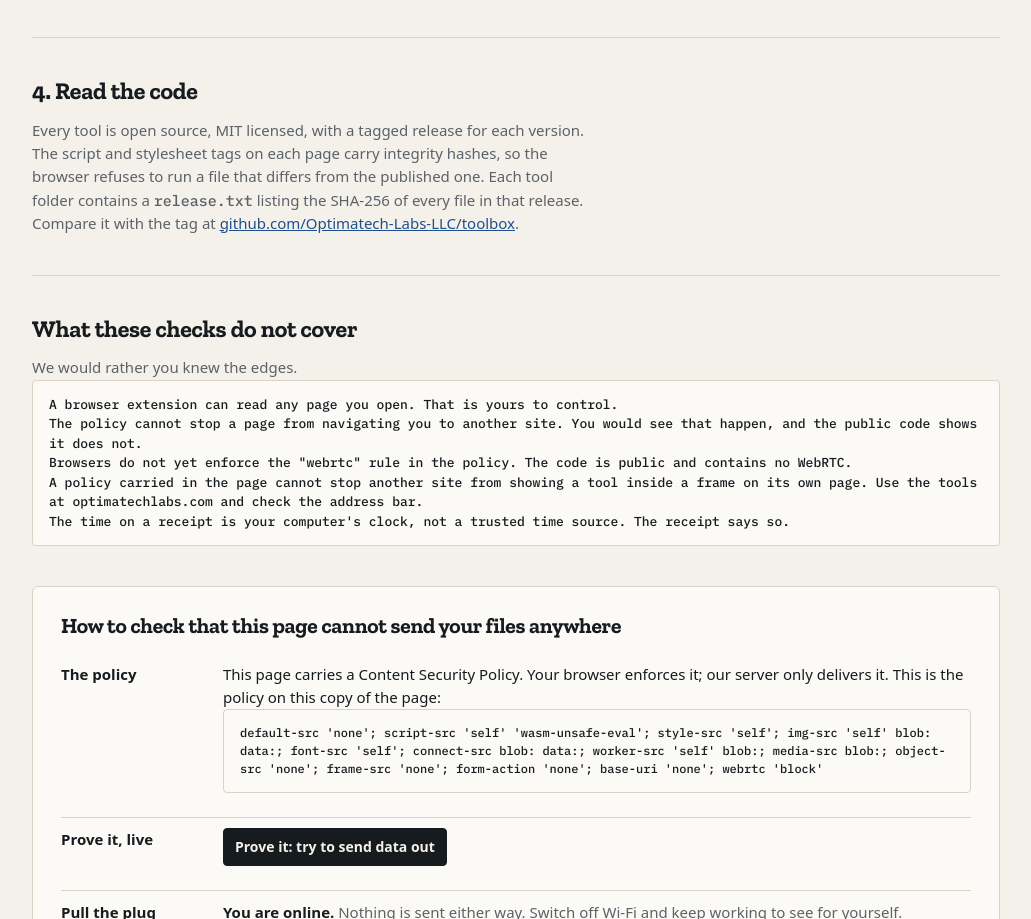
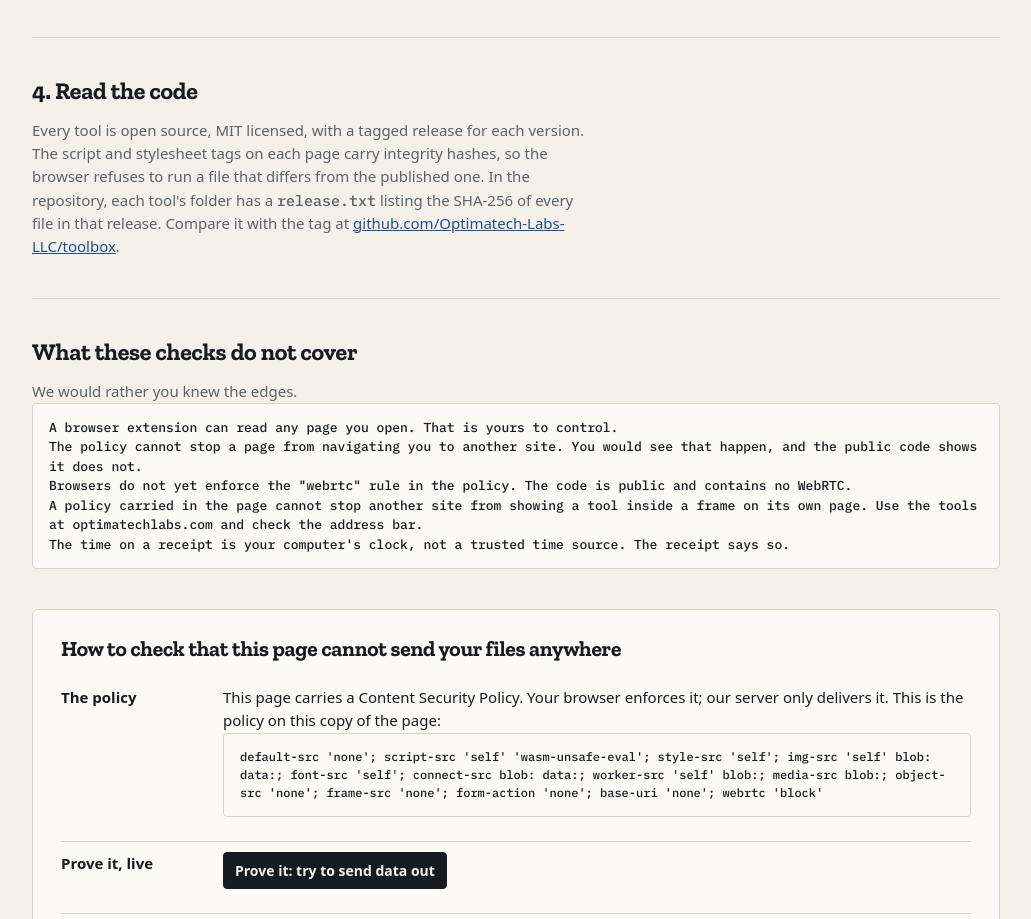
Before and after one commit to Optimatech-Labs-LLC/toolbox, a plain HTML site: page verify/index.html in a window 1280 px wide. Shown: the part 1102-2021 px from the top of the page, without its empty margins (124-1155 px from the left). Drawn offline with Linux system fonts and the light colour scheme.

Commit message:
Check it yourself: release.txt is in the repository
The web server does not serve .txt files, so point to each tool's
release.txt in the repository rather than implying it is on the site.

```diff
--- a/verify/index.html
+++ b/verify/index.html
@@ -43,7 +43,7 @@
   </section>
   <section class="section">
     <h2>4. Read the code</h2>
-    <p class="note">Every tool is open source, MIT licensed, with a tagged release for each version. The script and stylesheet tags on each page carry integrity hashes, so the browser refuses to run a file that differs from the published one. Each tool folder contains a <code>release.txt</code> listing the SHA-256 of every file in that release. Compare it with the tag at <a href="https://github.com/Optimatech-Labs-LLC/toolbox">github.com/Optimatech-Labs-LLC/toolbox</a>.</p>
+    <p class="note">Every tool is open source, MIT licensed, with a tagged release for each version. The script and stylesheet tags on each page carry integrity hashes, so the browser refuses to run a file that differs from the published one. In the repository, each tool's folder has a <code>release.txt</code> listing the SHA-256 of every file in that release. Compare it with the tag at <a href="https://github.com/Optimatech-Labs-LLC/toolbox">github.com/Optimatech-Labs-LLC/toolbox</a>.</p>
   </section>
   <section class="section">
     <h2>What these checks do not cover</h2>
```
